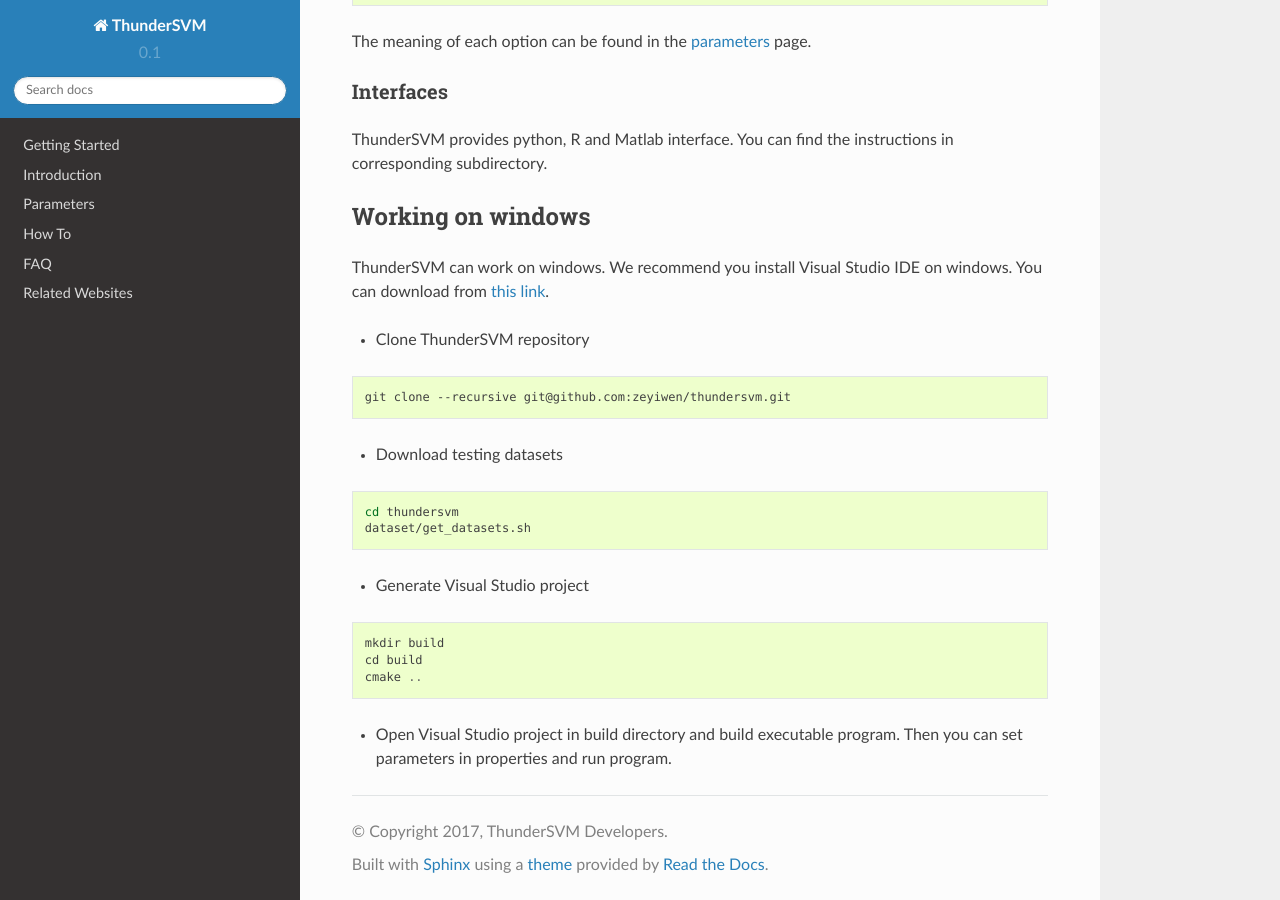
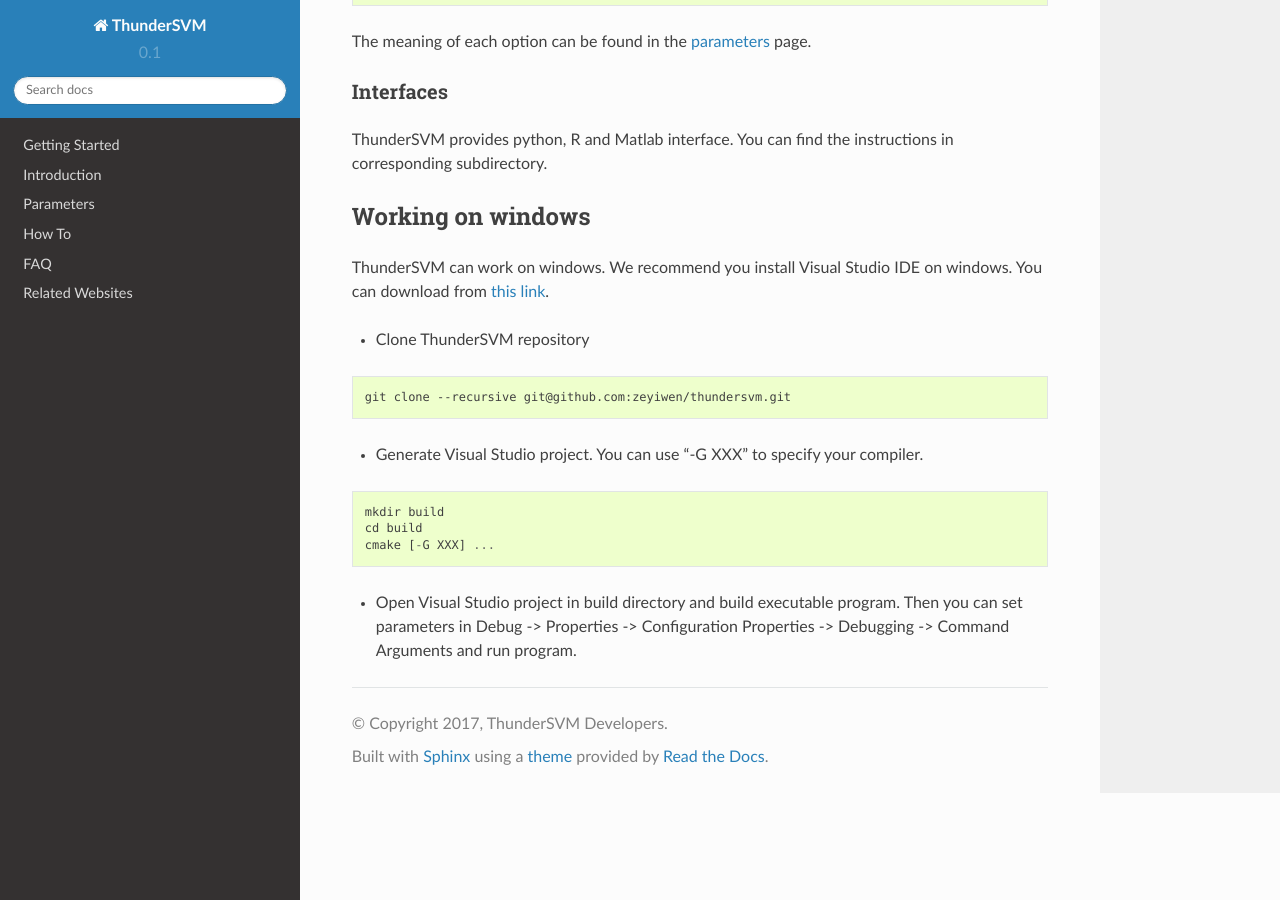
Before and after one commit to Xtra-Computing/thundersvm, a Sphinx documentation site: the page built from docs/get-started.md, in a window 1280 px wide and 900 px high, scrolled down 2312 px. Built offline with Sphinx 7.4.7 and the Read the Docs theme 2.0.0, drawn with Linux system fonts in a browser that asks for light colours.

Commit message:
update docs

````diff
--- a/docs/get-started.md
+++ b/docs/get-started.md
@@ -91,16 +91,11 @@
 ```bash
 git clone --recursive git@github.com:zeyiwen/thundersvm.git
 ```
-* Download testing datasets
-```bash
-cd thundersvm
-dataset/get_datasets.sh
-```
-* Generate Visual Studio project
+* Generate Visual Studio project. You can use "-G XXX" to specify your compiler.
 ```
 mkdir build
 cd build
-cmake ..
+cmake [-G XXX] ...
 ```
 * Open Visual Studio project in build directory and build executable program.
-Then you can set parameters in properties and run program.
+Then you can set parameters in Debug -> Properties -> Configuration Properties -> Debugging -> Command Arguments and run program.
````
